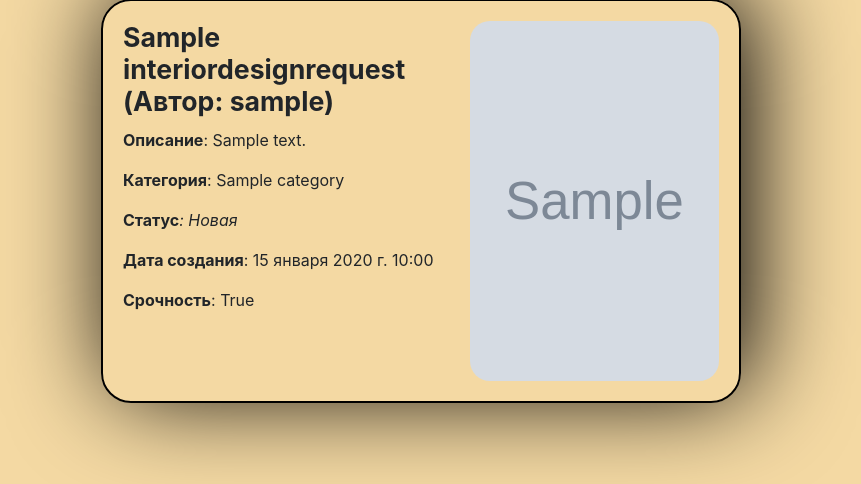
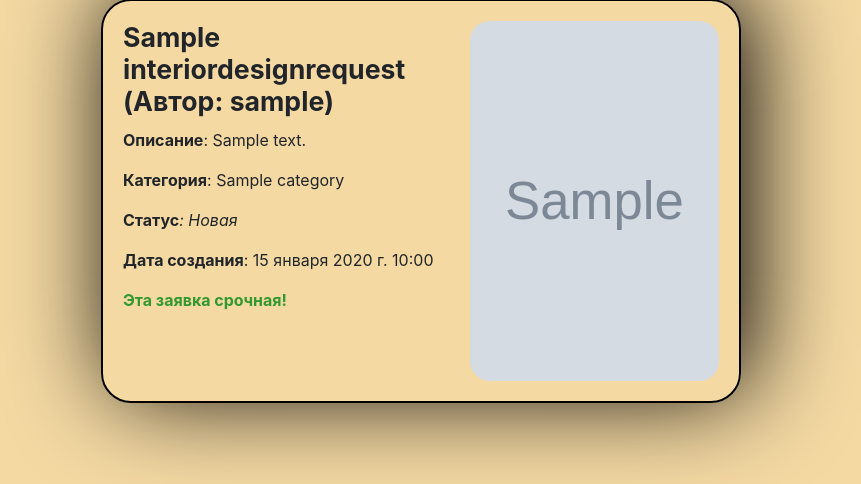
Before and after one commit to FireN1kto/Design_pro2.0, a Django app: page / in a window 1280 px wide. Shown: the part 179-663 px from the top of the page, without its empty margins (219-1080 px from the left). Run offline with Django 5.2, Linux system fonts and the light colour scheme; tables that the repository leaves empty hold one stand-in row (values such as "Sample post"); grey boxes marked "Sample" are stand-in pictures; some libraries are stand-ins or nearby versions.

Commit message:
Переделал стиль для срочности у заявок

```diff
--- a/AppDesign/static/main/style.css
+++ b/AppDesign/static/main/style.css
@@ -129,11 +129,9 @@ main > div > div {
 }
 
 .request-urgent {
+    font-weight: bold;
+    color: #32982F;
     padding-left: 20px;
-}
-
-.request-urgent > span {
-    font-weight: bold;
 }
 
 .request-image > img {
--- a/AppDesign/templates/catalog/index.html
+++ b/AppDesign/templates/catalog/index.html
@@ -15,7 +15,11 @@
                 <p class="request-category"><span>Категория</span>: {{request.category.name}}</p>
                 <p class="request-status"><span>Статус</span>: {{ request.status }}</p>
                 <p class="request-date"><span>Дата создания</span>: {{ request.created_at }}</p>
-                <p class="request-urgent"><span>Срочность</span>: {{ request.is_urgent }}</p>
+                {% if request.is_urgent%}
+                <p class="request-urgent">Эта заявка срочная!</p>
+                {% else %}
+                    <p class="request-urgent">Данная заявка не срочная.</p>
+                {% endif %}
             </div>
             {% if request.design_image %}
                 <div class="request-image"><img src="{{request.design_image.url}}" alt="Изображение помещения"></div>
--- a/AppDesign/templates/catalog/profile.html
+++ b/AppDesign/templates/catalog/profile.html
@@ -25,7 +25,11 @@
               <p class="request-description"><span>Описание</span>: {{ request.project_description }}</p>
               <p class="request-status"><span>Статус</span>: {{ request.status }}</p>
               <p class="request-date"><span>Дата создания</span>: {{ request.created_at }}</p>
-              <p class="request-urgent"><span>Срочность</span>: {{ request.is_urgent }}</p>
+              {% if request.is_urgent%}
+                <p class="request-urgent">Эта заявка срочная!</p>
+              {% else %}
+                <p class="request-urgent">Данная заявка не срочная.</p>
+              {% endif %}
             </div>
             {% if request.design_image %}
                 <div class="request-image"><img src="{{request.design_image.url}}" alt="Изображение помещения"></div>
```
